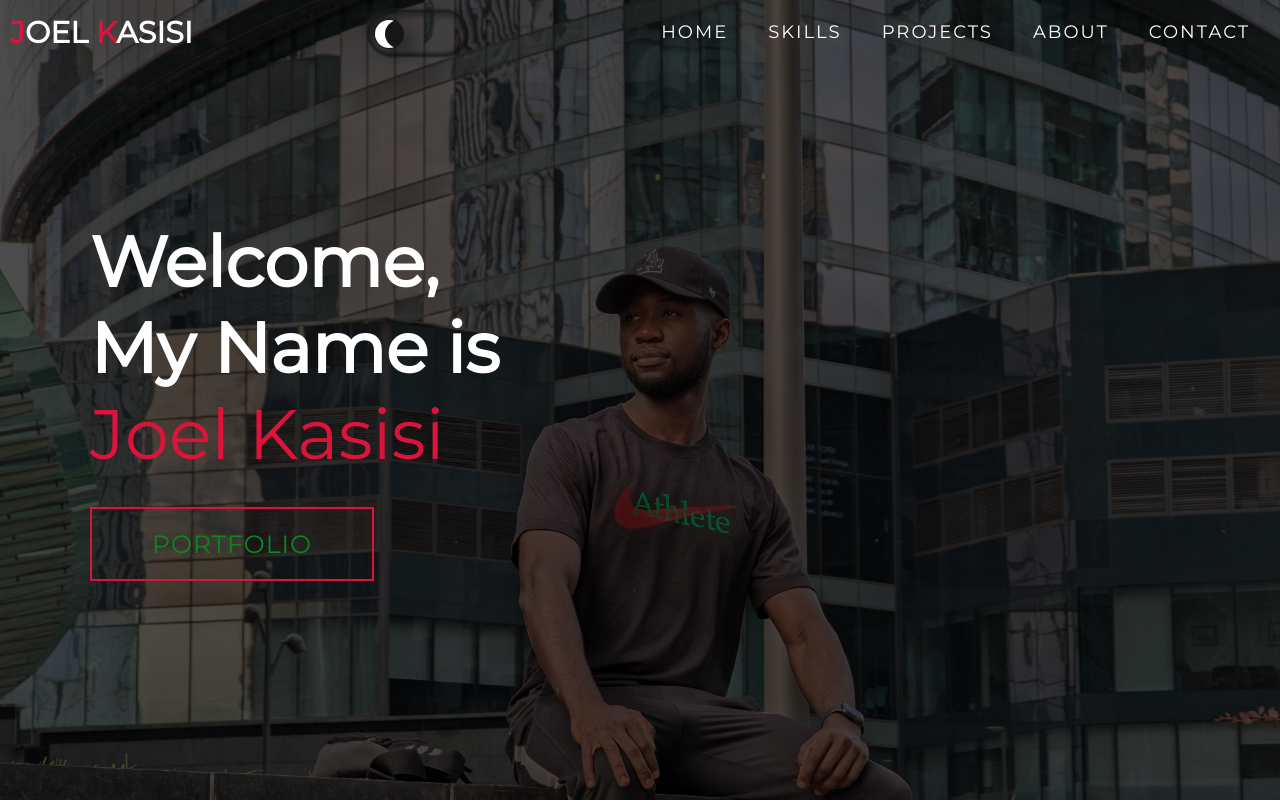
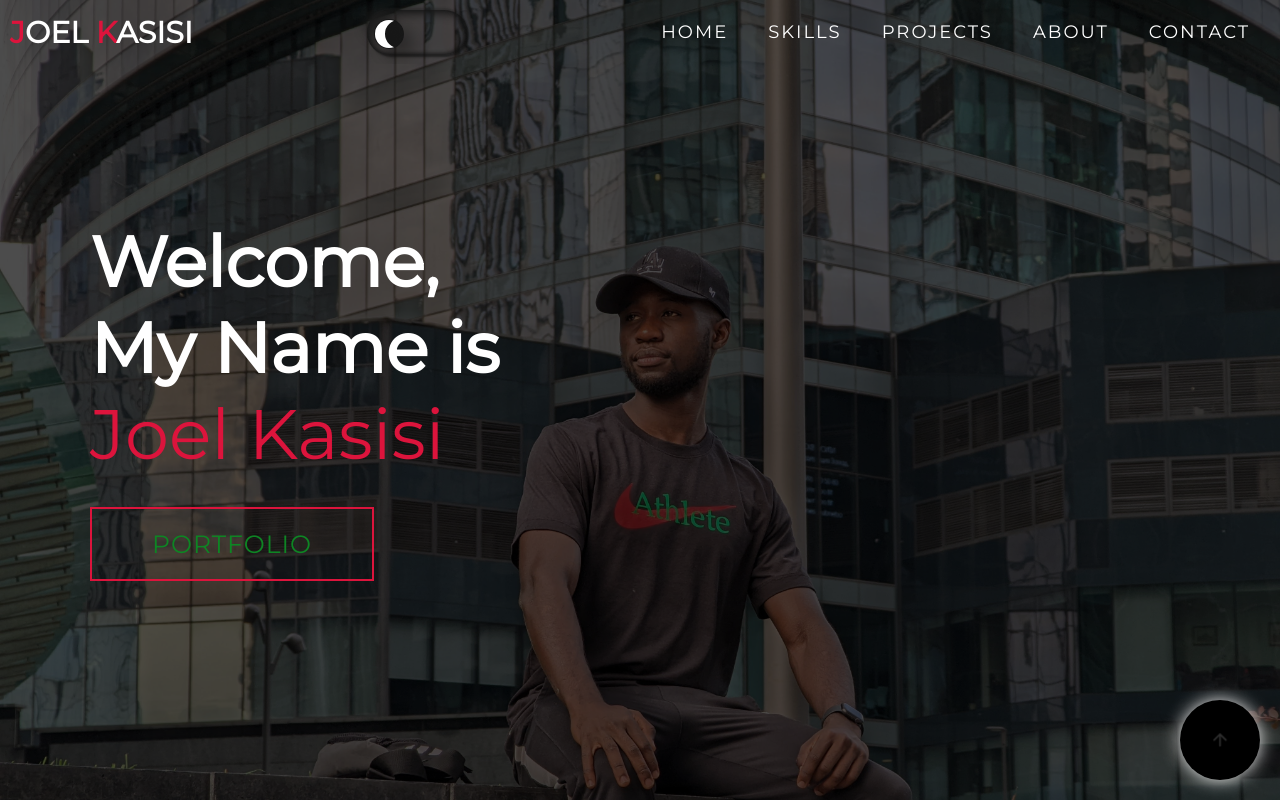
Before and after one commit to Jojo10x/Joel-kasisi, a React (Vite) app: page / in a window 1280 px wide. Shown: the top 802 px of the page. Built offline with nearby package versions, Linux system fonts and the light colour scheme; a web font is replaced by a local one.

Commit message:
scroll to top

```diff
--- a/src/App.css
+++ b/src/App.css
@@ -1030,3 +1030,84 @@ body {
 .dark-mode #hero h1{
    color: white !important;
 }
+
+
+/* progress circle */
+
+.progress-circle-container {
+    position: fixed;
+    bottom: 20px;
+    right: 20px;
+    z-index: 9999;
+    display: flex;
+    align-items: center;
+    justify-content: center;
+  }
+
+  .progress-circle {
+    width: 80px;
+    height: 80px;
+  }
+
+  .progress-circle-bar {
+    fill: none;
+    stroke: rgb(41, 50, 60);
+    stroke-width: 5;
+    stroke-dasharray: 283;
+    stroke-dashoffset: 0;
+    transform-origin: center;
+    transition: stroke-dashoffset 0.3s ease;
+  }
+
+  .progress-background {
+    fill: transparent;
+    /* stroke: #ededed; */
+    stroke-width: 5;
+    stroke-dasharray: none;
+  }
+
+
+  .scroll-to-top {
+    position: absolute;
+    height: 100%;
+    width: 100%;
+    background-color: black;
+    box-shadow: 0px 0px 18px 0 whitesmoke ;
+    border-radius: 50%;
+    cursor: pointer;
+    transition: opacity 0.3s ease;
+    z-index: 9998;
+    display: flex;
+    align-items: center;
+    justify-content: center;
+    opacity: 0;
+  }
+  .scroll-to-top:hover{
+    transform: scale(1.2);
+  }
+
+  .scroll-to-top svg {
+    display: block;
+    width: 20px;
+    height: 20px;
+    stroke: white;
+    transition: all 0.1s ease;
+
+  }
+
+  .arrowline {
+    stroke-dasharray: 50;
+    stroke-dashoffset: 50;
+    animation-delay: 0s;
+    animation: dash 3s ease-in-out forwards infinite;
+  }
+  @keyframes dash {
+    0%
+    {
+      stroke-dashoffset: 100;
+      opacity: 0;
+    }
+    50% {
+      stroke-dashoffset: 150;
+      opacity: 1;
+  }}
--- a/src/App.tsx
+++ b/src/App.tsx
@@ -9,6 +9,7 @@ import JoMoscow from "./assets/PXL_20220330_092544474_Original.jpeg"
 import RotatingText from './RotatingText';
 import ToggleButton from './ToggleButton';
 import ShootingStarAnimation from './ShootingStarAnimation';
+import ScrollToTop from './ScrollToTop';
 
 
 const App: React.FC = () => {
@@ -146,6 +147,7 @@ const App: React.FC = () => {
             </div>
           </div>
         </div>
+        <ScrollToTop/>
       </header>
 
       <section id="hero">
--- /dev/null
+++ b/src/ScrollToTop.tsx
@@ -0,0 +1,51 @@
+import React, { useEffect } from 'react';
+
+const ScrollToTop: React.FC = () => {
+    const updateProgressCircle = () => {
+        const progressElement = document.querySelector('.progress-circle-bar') as HTMLElement;
+        const scrollToTopElement = document.querySelector('.scroll-to-top') as HTMLElement;
+        const totalHeight = document.documentElement.scrollHeight - window.innerHeight;
+        let progress = (window.scrollY / totalHeight) * 283;
+        progress = Math.min(progress, 283);
+        progressElement.style.strokeDashoffset = `${283 - progress}`;
+
+        if (window.innerHeight + window.scrollY >= totalHeight) {
+          scrollToTopElement.style.opacity = '1';
+        } else {
+          scrollToTopElement.style.opacity = '0';
+        }
+    };
+
+    const scrollToTop = () => {
+        window.scrollTo({ top: 0, behavior: 'smooth' });
+    };
+
+    useEffect(() => {
+        const scrollToTopElement = document.querySelector('.scroll-to-top') as HTMLElement;
+        scrollToTopElement.addEventListener('click', scrollToTop);
+        updateProgressCircle();
+        window.addEventListener('scroll', updateProgressCircle);
+        window.addEventListener('resize', updateProgressCircle);
+        return () => {
+            window.removeEventListener('scroll', updateProgressCircle);
+            window.removeEventListener('resize', updateProgressCircle);
+            scrollToTopElement.removeEventListener('click', scrollToTop);
+        };
+    }, []);
+
+      return (
+        <div className="progress-circle-container">
+          <svg className="progress-circle" viewBox="0 0 100 100">
+            <circle className="progress-background" cx="50" cy="50" r="45"></circle>
+            <circle className="progress-circle-bar" cx="50" cy="50" r="45"></circle>
+          </svg>
+          <div className="scroll-to-top" onClick={scrollToTop}>
+            <svg xmlns="http://www.w3.org/2000/svg" viewBox="0 0 24 24" fill="none" stroke="currentColor" strokeWidth="2" strokeLinecap="round" strokeLinejoin="round">
+              <path className="arrowline" d="M12 19V5M5 12l7-7 7 7" />
+            </svg>
+          </div>
+        </div>
+      );
+    };
+
+export default ScrollToTop;
```
